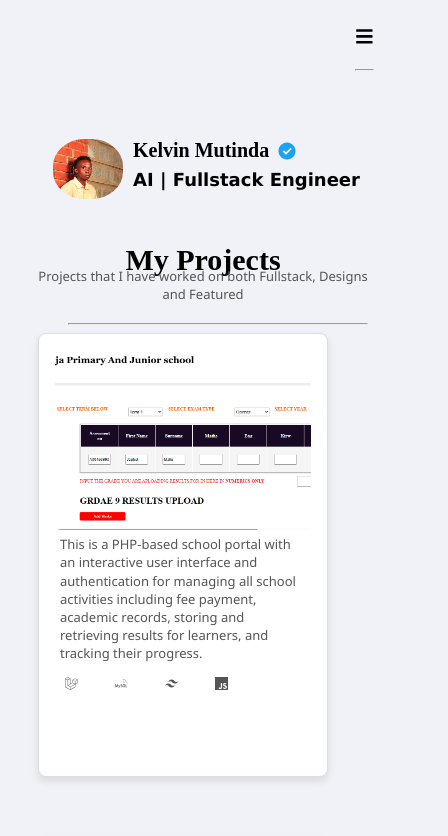
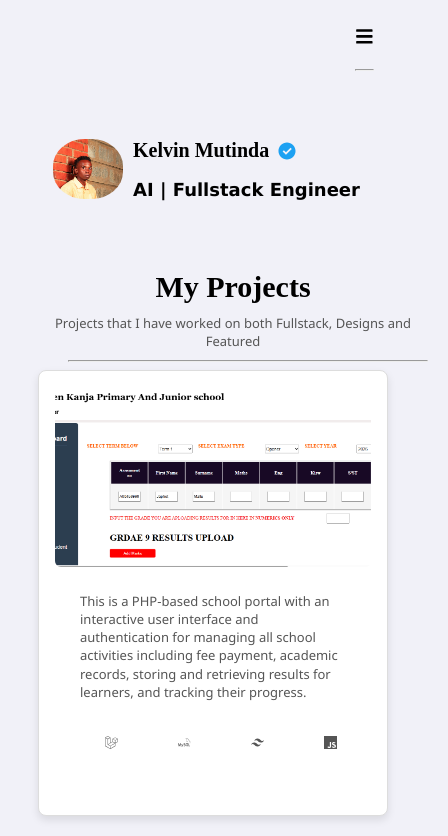
Before and after one commit to mwendwamutinda24/my-portfolio, a React (Vite) app: page /projects in a window 390 px wide. Shown: the top 836 px of the page, 448 px wide, since content can reach past the window. Built offline with nearby package versions, Linux system fonts and the light colour scheme.

Commit message:
Update App.css

```diff
--- a/src/App.css
+++ b/src/App.css
@@ -1087,6 +1087,7 @@ margin-left:30px;
   }
   #myProjects p{
     font-size:13px;
+    margin:10px;
   }
   .myProject{
     width:95%;
@@ -1109,7 +1110,7 @@ margin-left:30px;
     margin-left:10px;
   }
   #myProjects h2,p{
-    margin:-10px;
+    margin:10px;
   }
   .Home1 h2{
     font-size:20px;
@@ -1388,8 +1389,6 @@ margin-left:30px;
     margin:20px;
   }
   .project4 .overlay{
-    margin-left:30px;
-    margin-top:20px;
     width:100%;
   }
   #myProjects{
```
